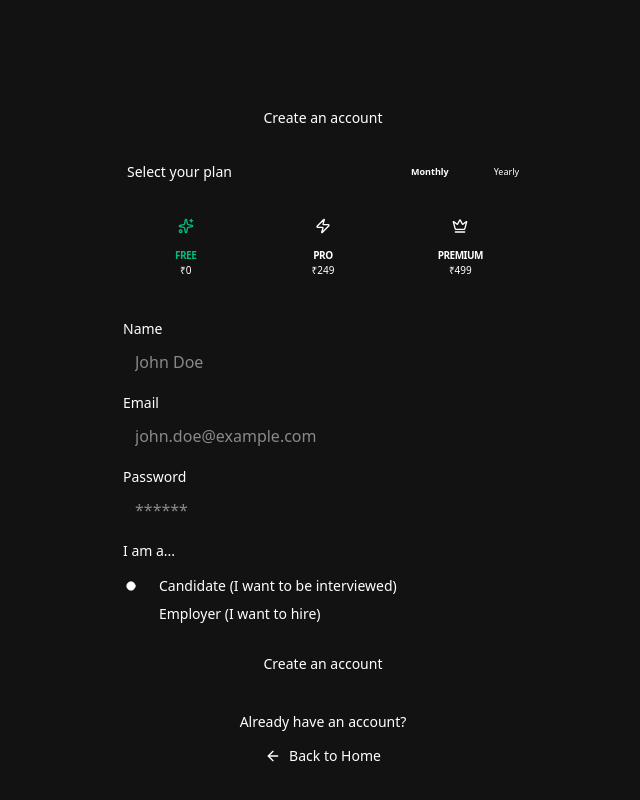
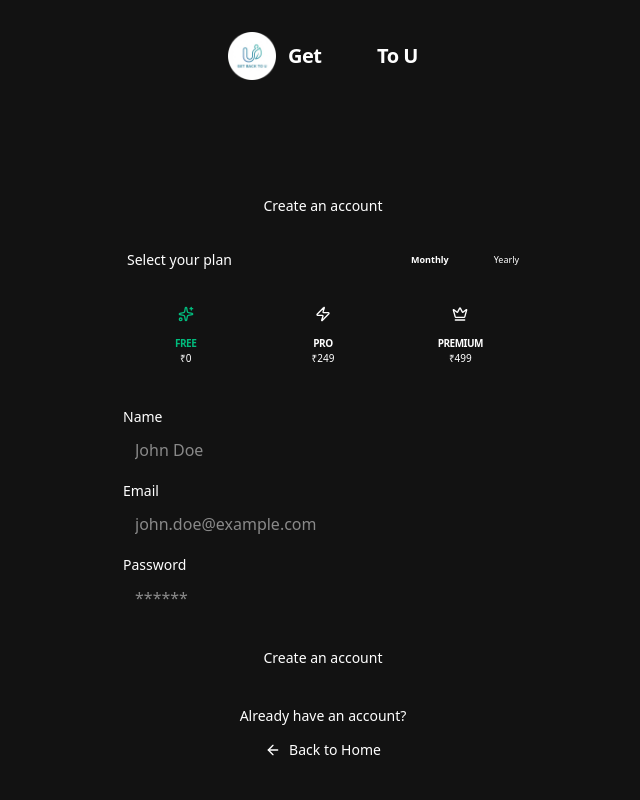
Before and after one commit to vinaycookscode/ai-interviewer, a Next.js app: page /auth/register in a window 1280 px wide. Shown: the top 800 px of the page, without its empty margins (317-957 px from the left). Built offline with nearby package versions, Linux system fonts and the light colour scheme; no server answers; the database is empty.

Commit message:
fix: auth branding and theme visibility improvements
- Add branded header to auth layout with theme-aware colors
- Fix login form redirect error handling
- Update dashboard header branding colors for light/dark mode
- Remove tagline from headers for cleaner look

```diff
--- a/actions/auth.ts
+++ b/actions/auth.ts
@@ -65,7 +65,9 @@ export const register = async (
         return { error: "Invalid fields!" };
     }
 
-    const { email, password, name, role } = validatedFields.data;
+    const { email, password, name } = validatedFields.data;
+    // EMPLOYER SIGNUP DISABLED - Force all signups to be CANDIDATE
+    const role = "CANDIDATE";
     const hashedPassword = await bcrypt.hash(password, 10);
 
     const existingUser = await db.user.findUnique({
--- a/app/auth/layout.tsx
+++ b/app/auth/layout.tsx
@@ -22,6 +22,23 @@ const AuthLayout = ({ children }: { children: React.ReactNode }) => {
                 <div className="absolute inset-0 lg:hidden bg-[radial-gradient(ellipse_at_top,_var(--tw-gradient-stops))] from-indigo-500/20 via-background to-background" />
 
                 <div className="w-full max-w-md relative z-10">
+                    {/* Logo Header */}
+                    <div className="flex flex-col items-center mb-8">
+                        <div className="flex items-center gap-3 mb-2">
+                            <img
+                                src="/logo.png"
+                                alt="Get Back To U Logo"
+                                className="h-12 w-12 object-contain"
+                            />
+                            <div className="flex flex-col">
+                                <h1 className="text-xl font-bold tracking-tight">
+                                    <span className="text-muted-foreground">Get </span>
+                                    <span className="bg-gradient-to-r from-cyan-600 to-teal-600 bg-clip-text text-transparent">Back</span>
+                                    <span className="text-muted-foreground"> To U</span>
+                                </h1>
+                            </div>
+                        </div>
+                    </div>
                     {children}
                 </div>
             </div>
--- a/components/auth/login-form.tsx
+++ b/components/auth/login-form.tsx
@@ -100,7 +100,13 @@ export const LoginForm = () => {
                     }
                     // Success is handled by redirect in server action
                 })
-                .catch(() => setError(t("errors.generic")));
+                .catch((error) => {
+                    // NextAuth throws NEXT_REDIRECT on successful login - don't show error
+                    if (error?.message?.includes("NEXT_REDIRECT") || error?.digest?.includes("NEXT_REDIRECT")) {
+                        return;
+                    }
+                    setError(t("errors.generic"));
+                });
         });
     };
 
--- a/components/auth/register-form.tsx
+++ b/components/auth/register-form.tsx
@@ -220,6 +220,7 @@ export const RegisterForm = () => {
                                 </FormItem>
                             )}
                         />
+                        {/* EMPLOYER SIGNUP DISABLED - Uncomment to re-enable
                         {!isInterviewInvitation && (
                             <FormField
                                 control={form.control}
@@ -257,6 +258,7 @@ export const RegisterForm = () => {
                                 )}
                             />
                         )}
+                        */}
                     </div>
                     <FormError message={error} />
                     <FormSuccess message={success} />
--- a/components/dashboard/header.tsx
+++ b/components/dashboard/header.tsx
@@ -31,12 +31,11 @@ export async function DashboardHeader({ user, userRole }: DashboardHeaderProps)
                     <Image src="/logo.png" alt="Logo" width={32} height={32} className="relative z-10 h-8 w-8 object-contain" />
                 </div>
                 <div className="hidden md:block">
-                    <h1 className="text-xl font-black tracking-tighter uppercase leading-none italic mb-0.5">
-                        <span className="bg-gradient-to-r from-white to-white/60 bg-clip-text text-transparent">Get</span>
-                        <span className="bg-gradient-to-r from-primary to-blue-400 bg-clip-text text-transparent">Back</span>
-                        <span className="bg-gradient-to-r from-white to-white/60 bg-clip-text text-transparent">To U</span>
+                    <h1 className="text-xl font-black tracking-tighter uppercase leading-none italic">
+                        <span className="text-muted-foreground">Get</span>
+                        <span className="bg-gradient-to-r from-cyan-600 to-teal-600 bg-clip-text text-transparent">Back</span>
+                        <span className="text-muted-foreground">To U</span>
                     </h1>
-                    <p className="text-[10px] font-black tracking-[0.2em] text-muted-foreground/40 leading-none uppercase">{t("tagline")}</p>
                 </div>
             </Link>
 
```
